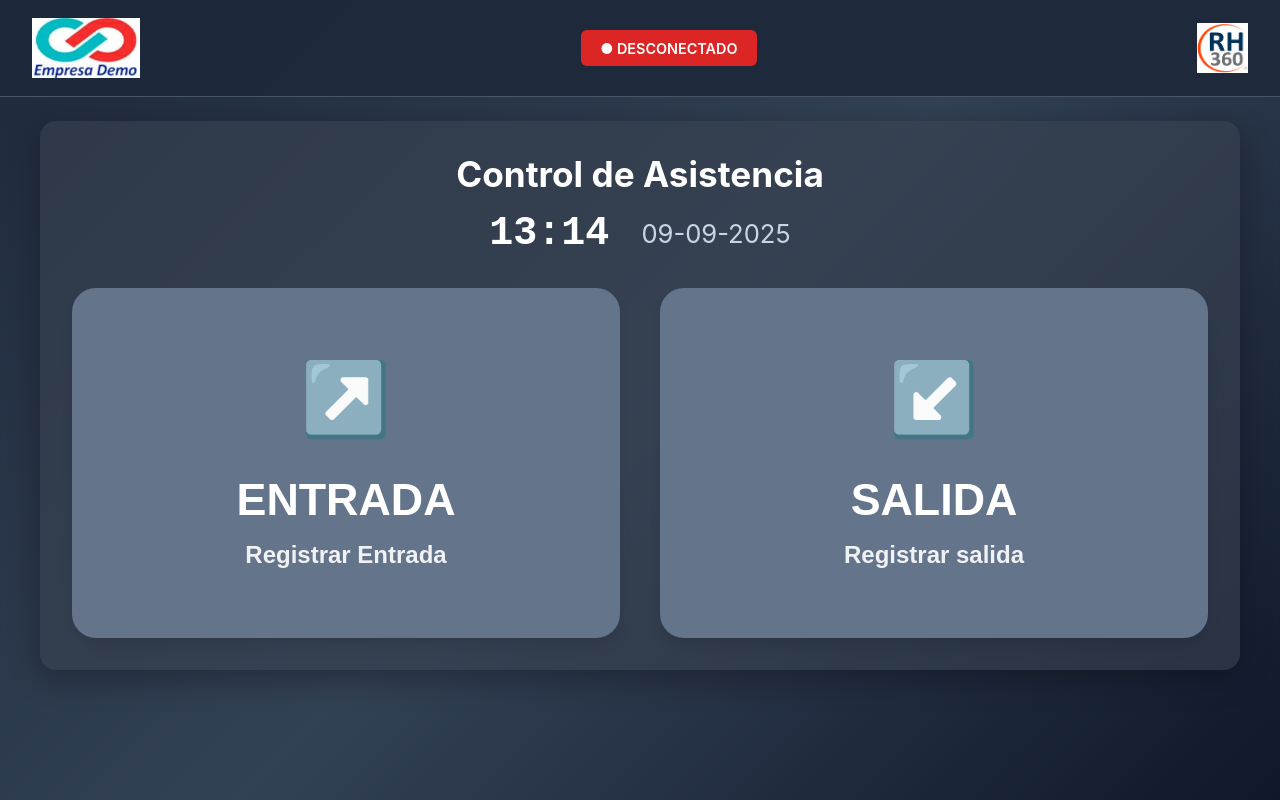
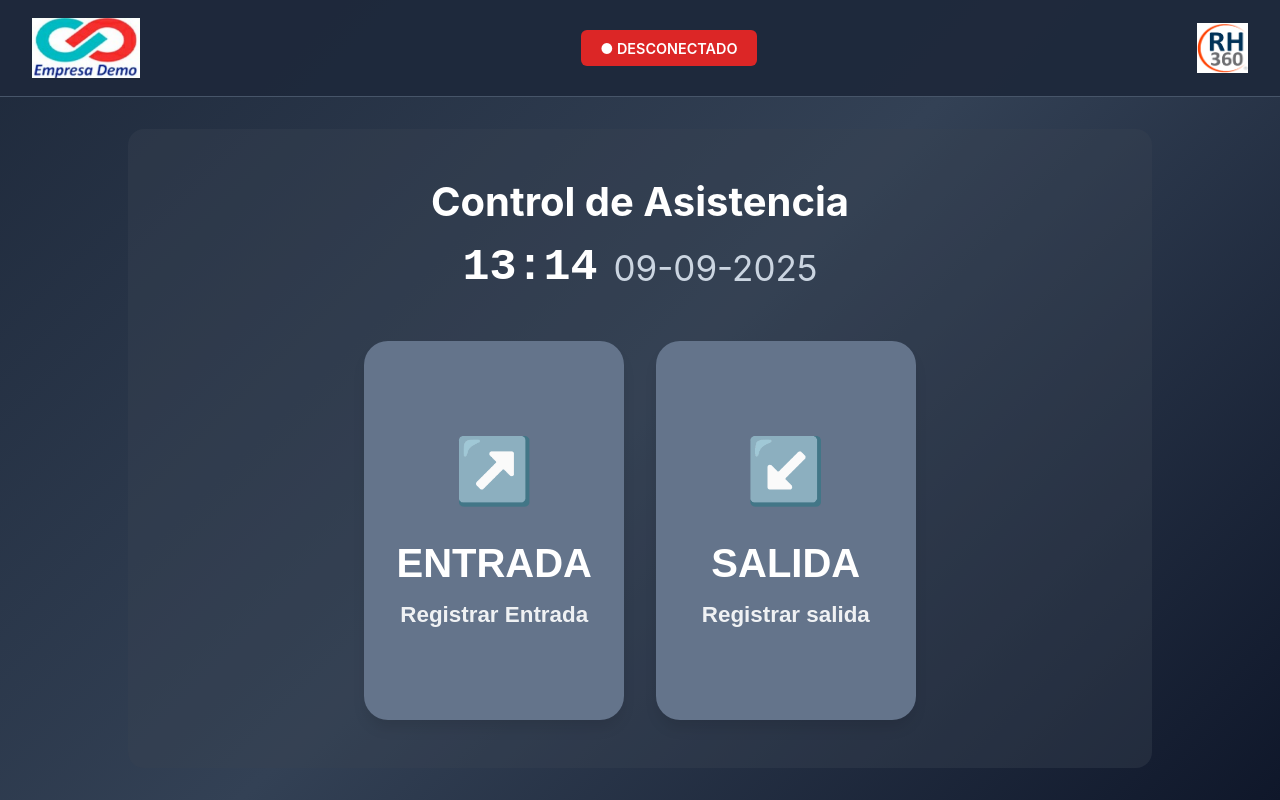
Before and after one commit to fabian123z3/desarrollobackyfrontweb, a React (Vite) app in the folder rh360-frontend-appweb/: page / in a window 1280 px wide. Built offline with nearby package versions, Linux system fonts and the light colour scheme; no server answers.

Commit message:
Fix header layout distribution

```diff
--- a/rh360-frontend-appweb/src/index.css
+++ b/rh360-frontend-appweb/src/index.css
@@ -54,6 +54,7 @@ body {
   color: white;
   border-bottom: 1px solid #475569;
   padding: 0.5rem 0;
+  flex-shrink: 0; /* No se comprime */
 }
 
 .header-container {
@@ -149,6 +150,7 @@ body {
 .main-container {
   display: flex;
   flex: 1;
+  height: calc(100vh - 60px); /* Descontar altura del header */
 }
 
 /* Área principal */
@@ -163,11 +165,13 @@ body {
 .content-container {
   width: 100%;
   max-width: 64rem;
+  height: 100%;
 }
 
 /* Vista principal */
 .main-view {
   text-align: center;
+  height: 100%;
 }
 
 .main-card {
@@ -175,10 +179,15 @@ body {
   border-radius: 1rem;
   padding: 3rem;
   margin-bottom: 2rem;
+  height: 100%;
+  display: flex;
+  flex-direction: column;
+  justify-content: center;
 }
 
 .main-header {
   margin-bottom: 3rem;
+  flex-shrink: 0;
 }
 
 .main-title {
@@ -200,6 +209,7 @@ body {
   gap: 2rem;
   max-width: 48rem;
   margin: 0 auto;
+  flex: 1;
 }
 
 .main-button {
@@ -212,6 +222,10 @@ body {
   border: none;
   cursor: pointer;
   color: white;
+  display: flex;
+  flex-direction: column;
+  justify-content: center;
+  align-items: center;
 }
 
 .main-button:hover {
@@ -258,19 +272,22 @@ body {
   opacity: 0.9;
 }
 
-/* Vista de cámara */
+/* Vista de cámara - MEJORADA PARA MÓVILES */
 .camera-view {
   background-color: rgba(55, 65, 81, 0.4);
   border-radius: 1rem;
-  padding: 2rem;
+  padding: 1rem;
   flex: 1;
   display: flex;
   flex-direction: column;
+  height: 100%;
+  max-height: calc(100vh - 60px); /* Descontar header */
 }
 
 .camera-header {
   text-align: center;
   margin-bottom: 1rem;
+  flex-shrink: 0;
 }
 
 .camera-title {
@@ -290,10 +307,10 @@ body {
   background-color: black;
   border-radius: 1rem;
   overflow: hidden;
-  aspect-ratio: 16/9;
   width: 100%;
-  margin: 0 auto 1.5rem auto;
-  flex: 1;
+  margin: 0 auto 1rem auto;
+  flex: 1; /* Ocupa todo el espacio disponible */
+  min-height: 300px; /* Altura mínima */
 }
 
 .camera-video {
@@ -311,8 +328,8 @@ body {
 }
 
 .camera-circle {
-  width: 90%;
-  height: 90%;
+  width: 80%;
+  height: 80%;
   border: 4px solid white;
   border-radius: 50%;
   opacity: 0.8;
@@ -320,50 +337,49 @@ body {
 
 .camera-instructions {
   position: absolute;
-  top: 1.5rem;
-  left: 1.5rem;
-  right: 1.5rem;
+  top: 1rem;
+  left: 1rem;
+  right: 1rem;
 }
 
 .camera-instruction-box {
-  background-color: rgba(0, 0, 0, 0.6);
+  background-color: rgba(0, 0, 0, 0.7);
   color: white;
   text-align: center;
-  padding: 0.75rem 1.5rem;
+  padding: 0.75rem 1rem;
   border-radius: 0.75rem;
 }
 
 .camera-instruction-text {
-  font-size: 1.125rem;
+  font-size: 1rem;
   font-weight: 600;
 }
 
 .camera-timer {
   position: absolute;
-  bottom: 1.5rem;
-  left: 1.5rem;
-  right: 1.5rem;
+  bottom: 1rem;
+  left: 1rem;
+  right: 1rem;
 }
 
 .camera-timer-box {
-  background-color: rgba(0, 0, 0, 0.6);
+  background-color: rgba(0, 0, 0, 0.7);
   color: white;
   text-align: center;
-  padding: 0.75rem 1.5rem;
+  padding: 0.75rem 1rem;
   border-radius: 0.75rem;
 }
 
 .camera-timer-text {
-  font-size: 1rem;
+  font-size: 0.9rem;
 }
 
-/* Botones de control */
+/* Botones de control - MEJORADOS PARA MÓVILES */
 .control-buttons {
   display: flex;
-  gap: 2.4rem;
-  max-width: 70rem;
-  margin: 0 auto;
-  font-size: 1.2em;
+  gap: 1rem;
+  flex-shrink: 0;
+  margin-top: 1rem;
 }
 
 .control-button {
@@ -378,6 +394,7 @@ body {
   display: flex;
   align-items: center;
   justify-content: center;
+  min-height: 60px;
 }
 
 .control-button:disabled {
@@ -386,7 +403,7 @@ body {
 }
 
 .button-capture {
-  flex: 1;
+  flex: 2;
   background-color: #2563eb;
 }
 
@@ -395,6 +412,7 @@ body {
 }
 
 .button-cancel {
+  flex: 1;
   background-color: #475569;
 }
 
@@ -634,7 +652,208 @@ body {
   color: #cbd5e1;
 }
 
-/* Responsive breakpoints */
+/* ===== RESPONSIVE MÓVILES Y TABLETS ===== */
+
+/* Móviles y tablets en orientación portrait */
+@media (max-width: 1024px) and (orientation: portrait) {
+  /* Header más compacto */
+  .header {
+    padding: 0.25rem 0;
+  }
+
+  .header-container {
+    padding: 0 0.75rem;
+  }
+
+  .header-content-distributed {
+    gap: 0.5rem;
+    min-height: 50px;
+  }
+
+  .header-left img {
+    height: 40px;
+    max-width: 90px;
+  }
+
+  .header-right img {
+    height: 32px;
+    max-width: 60px;
+  }
+
+  .status-badge {
+    font-size: 0.7rem;
+    padding: 0.3rem 0.6rem;
+  }
+
+  /* Main container ocupa toda la altura */
+  .main-container {
+    flex-direction: column;
+    height: calc(100vh - 50px); /* Descontar header compacto */
+  }
+
+  .main-area {
+    order: 1;
+    padding: 0.5rem;
+    flex: 1;
+    height: 100%;
+  }
+
+  .content-container {
+    height: 100%;
+  }
+
+  /* Vista principal móvil */
+  .main-view {
+    height: 100%;
+  }
+
+  .main-card {
+    padding: 1rem;
+    margin-bottom: 0;
+    height: 100%;
+  }
+
+  .main-title {
+    font-size: 1.8rem;
+    margin-bottom: 0.5rem;
+  }
+
+  .main-header {
+    margin-bottom: 1.5rem;
+  }
+
+  /* Tiempo más compacto */
+  .time-clock {
+    font-size: 2.5rem;
+  }
+
+  .time-date {
+    font-size: 1.5rem;
+  }
+
+  /* Botones principales en móvil */
+  .buttons-grid {
+    grid-template-columns: 1fr;
+    gap: 1rem;
+    flex: 1;
+    max-width: none;
+  }
+
+  .main-button {
+    padding: 2rem 1rem;
+    min-height: 0;
+    height: 100%;
+    border-radius: 1rem;
+  }
+
+  .button-icon {
+    font-size: 3rem;
+    margin-bottom: 1rem;
+  }
+
+  .button-title {
+    font-size: 1.5rem;
+    margin-bottom: 0.75rem;
+  }
+
+  .button-desc {
+    font-size: 1rem;
+  }
+
+  /* Vista de cámara PANTALLA COMPLETA en móvil */
+  .camera-view {
+    padding: 0.75rem;
+    height: 100%;
+    border-radius: 0.75rem;
+  }
+
+  .camera-header {
+    margin-bottom: 0.75rem;
+  }
+
+  .camera-title {
+    font-size: 1.4rem;
+    margin-bottom: 0.25rem;
+  }
+
+  .camera-subtitle {
+    font-size: 1rem;
+  }
+
+  .camera-container {
+    flex: 1;
+    min-height: calc(100vh - 200px); /* Máximo espacio disponible */
+    margin-bottom: 0.75rem;
+  }
+
+  .camera-circle {
+    width: 85%;
+    height: 85%;
+    border-width: 3px;
+  }
+
+  .camera-instructions {
+    top: 0.75rem;
+    left: 0.75rem;
+    right: 0.75rem;
+  }
+
+  .camera-instruction-text {
+    font-size: 0.9rem;
+  }
+
+  .camera-timer {
+    bottom: 0.75rem;
+    left: 0.75rem;
+    right: 0.75rem;
+  }
+
+  .camera-timer-text {
+    font-size: 0.8rem;
+  }
+
+  /* Botones de control móvil */
+  .control-buttons {
+    flex-direction: column;
+    gap: 0.75rem;
+    margin-top: 0.75rem;
+  }
+
+  .control-button {
+    padding: 1.25rem 1rem;
+    font-size: 1.1rem;
+    min-height: 55px;
+    border-radius: 0.75rem;
+  }
+
+  .button-capture {
+    flex: none;
+  }
+
+  .button-cancel {
+    flex: none;
+  }
+
+  /* Modal responsive */
+  .modal {
+    margin: 1rem;
+    padding: 1.5rem;
+  }
+
+  .modal-icon {
+    font-size: 3rem;
+    margin-bottom: 1rem;
+  }
+
+  .modal-title {
+    font-size: 1.3rem;
+    margin-bottom: 1rem;
+  }
+
+  .modal-name {
+    font-size: 1.3rem;
+  }
+}
 
 /* Tablets grandes y desktop pequeño */
 @media (min-width: 768px) and (max-width: 1200px) {
@@ -656,6 +875,14 @@ body {
   .status-badge {
     font-size: 0.85rem;
     padding: 0.5rem 1rem;
+  }
+
+  .main-container {
+    height: calc(100vh - 70px);
+  }
+
+  .camera-container {
+    min-height: calc(100vh - 250px);
   }
 }
 
@@ -684,93 +911,39 @@ body {
     font-size: 0.9rem;
     padding: 0.6rem 1.2rem;
   }
-}
 
-/* Responsive general */
-@media (max-width: 1024px) {
   .main-container {
-    flex-direction: column;
-    height: 100vh;
-  }
-
-  .main-area {
-    order: 1;
-    padding-top: 1rem;
-    padding-bottom: 1rem;
-    flex: 1;
+    height: calc(100vh - 80px);
   }
 
   .buttons-grid {
-    grid-template-columns: 1fr;
-    gap: 1.5rem;
+    gap: 2rem;
+    max-width: none;
+    flex: 1;
+    display: grid;
+    grid-template-columns: 1fr 1fr;
+    align-items: stretch;
   }
 
-  .control-buttons {
-    flex-direction: column;
-  }
-}
-
-/* Móviles y tablets pequeñas */
-@media (max-width: 767px) {
-  .header {
-    padding: 0.25rem 0;
+  .main-button {
+    padding: 2rem;
+    height: 100%;
+    min-height: 300px;
+    border-radius: 1.5rem;
   }
 
-  .header-container {
-    padding: 0 0.75rem;
+  .button-icon {
+    font-size: 4rem;
+    margin-bottom: 2rem;
   }
 
-  .header-content-distributed {
-    gap: 0.5rem;
-    min-height: 50px;
+  .button-title {
+    font-size: 2.5rem;
+    margin-bottom: 1rem;
   }
 
-  .header-left img {
-    height: 40px;
-    max-width: 90px;
-  }
-
-  .header-right img {
-    height: 32px;
-    max-width: 60px;
-  }
-
-  .status-badge {
-    font-size: 0.7rem;
-    padding: 0.3rem 0.6rem;
-  }
-
-  .main-area {
-    padding: 1rem;
-    flex: 1;
-  }
-
-  .main-card {
-    padding: 1.5rem;
-  }
-
-  .main-title {
-    font-size: 2rem;
-  }
-
-  .camera-view {
-    padding: 1rem;
-    flex: 1;
-  }
-
-  .camera-container {
-    max-width: 100%;
-    margin-bottom: 1rem;
-    flex: 1;
-  }
-
-  .camera-circle {
-    width: 90%;
-    height: 90%;
-  }
-
-  .modal {
-    margin: 1rem;
+  .button-desc {
+    font-size: 1.4rem;
   }
 }
 
@@ -795,207 +968,44 @@ body {
     font-size: 0.65rem;
     padding: 0.25rem 0.5rem;
   }
-}
 
-/* Para orientación vertical (portrait) */
-@media (orientation: portrait) {
-  .header {
-    position: sticky;
-    top: 0;
-    z-index: 100;
+  .main-container {
+    height: calc(100vh - 45px);
   }
 
-  .header-content-distributed {
-    min-height: 55px;
+  .camera-view {
+    padding: 0.5rem;
+  }
+
+  .camera-container {
+    min-height: calc(100vh - 180px);
+  }
+
+  .control-button {
+    padding: 1rem;
+    font-size: 1rem;
+    min-height: 50px;
   }
 }
 
-/* Para pantallas muy anchas (landscape extremo) */
-@media (min-width: 1400px) {
-  .header-container {
-    max-width: 1400px;
-    padding: 0 3rem;
-  }
-
-  .header-content-distributed {
-    gap: 4rem;
-  }
-}
-/* Botones más grandes para desktop - Agregar/reemplazar en tu CSS */
-
-@media (min-width: 1024px) {
+/* Landscape en móviles */
+@media (max-width: 1024px) and (orientation: landscape) {
   .main-container {
-    height: calc(100vh - 70px);
-    overflow: hidden;
-  }
-
-  .main-area {
-    padding: 1.5rem 2rem;
-    align-items: center;
-    justify-content: center;
-    height: 100%;
-  }
-
-  .content-container {
-    max-width: 1200px;
-    width: 100%;
-    height: 100%;
-    display: flex;
-    flex-direction: column;
-    justify-content: center;
-  }
-
-  .main-card {
-    padding: 2rem;
-    margin-bottom: 0;
-    background-color: rgba(55, 65, 81, 0.6);
-    box-shadow: 0 8px 32px rgba(0, 0, 0, 0.3);
-    height: 100%;
-    display: flex;
-    flex-direction: column;
-    justify-content: center;
-  }
-
-  .main-header {
-    margin-bottom: 2rem;
-    flex-shrink: 0; /* No se comprime */
-  }
-
-  .main-title {
-    font-size: 2.2rem;
-    margin-bottom: 1rem;
-  }
-
-  /* Tiempo compacto */
-  .time-display div {
-    gap: 2rem !important;
-  }
-
-  .time-clock {
-    font-size: 2.5rem;
-  }
-
-  .time-date {
-    font-size: 1.6rem;
-  }
-
-  /* Botones que ocupan el máximo espacio disponible */
-  .buttons-grid {
-    gap: 2rem;
-    max-width: none; /* Sin límite de ancho */
-    margin: 0;
-    flex: 1; /* Ocupa todo el espacio restante */
-    display: grid;
-    grid-template-columns: 1fr 1fr;
-    align-items: stretch; /* Botones se estiran verticalmente */
-  }
-
-  .main-button {
-    padding: 2rem;
-    height: 100%; /* Altura completa disponible */
-    min-height: 300px; /* Mínimo generoso */
-    border-radius: 1.5rem;
-    transition: all 0.3s ease;
-    display: flex;
-    flex-direction: column;
-    justify-content: center;
-    align-items: center;
-  }
-
-  .main-button:hover {
-    transform: translateY(-4px);
-    box-shadow: 0 15px 35px rgba(0, 0, 0, 0.2);
-  }
-
-  .button-icon {
-    font-size: 4rem; /* Iconos más grandes */
-    margin-bottom: 2rem;
-    flex-shrink: 0;
-  }
-
-  .button-title {
-    font-size: 2.5rem; /* Títulos más grandes */
-    margin-bottom: 1rem;
-    flex-shrink: 0;
-  }
-
-  .button-desc {
-    font-size: 1.4rem; /* Descripción más grande */
-    flex-shrink: 0;
-  }
-}
-
-/* Para pantallas medianas (1200px - 1599px) */
-@media (min-width: 1200px) and (max-width: 1599px) {
-  .buttons-grid {
-    gap: 2.5rem;
-  }
-
-  .main-button {
-    min-height: 350px;
-  }
-
-  .button-icon {
-    font-size: 4.5rem;
-  }
-
-  .button-title {
-    font-size: 2.8rem;
-  }
-
-  .button-desc {
-    font-size: 1.5rem;
-  }
-}
-
-/* Para pantallas grandes (1600px+) */
-@media (min-width: 1600px) {
-  .main-area {
-    padding: 2rem 4rem;
+    flex-direction: row;
+    height: calc(100vh - 50px);
   }
 
   .buttons-grid {
-    gap: 3rem;
+    grid-template-columns: 1fr 1fr;
+    gap: 1rem;
   }
 
-  .main-button {
-    min-height: 400px;
-    padding: 3rem;
+  .camera-container {
+    min-height: calc(100vh - 150px);
   }
 
-  .button-icon {
-    font-size: 5rem;
-    margin-bottom: 2.5rem;
-  }
-
-  .button-title {
-    font-size: 3.2rem;
-    margin-bottom: 1.5rem;
-  }
-
-  .button-desc {
-    font-size: 1.8rem;
+  .control-buttons {
+    flex-direction: row;
+    gap: 1rem;
   }
 }
-
-/* Pantallas extra grandes (1920px+) */
-@media (min-width: 1920px) {
-  .main-button {
-    min-height: 450px;
-    padding: 4rem;
-  }
-
-  .button-icon {
-    font-size: 6rem;
-    margin-bottom: 3rem;
-  }
-
-  .button-title {
-    font-size: 3.8rem;
-    margin-bottom: 2rem;
-  }
-
-  .button-desc {
-    font-size: 2rem;
-  }
-}
```
